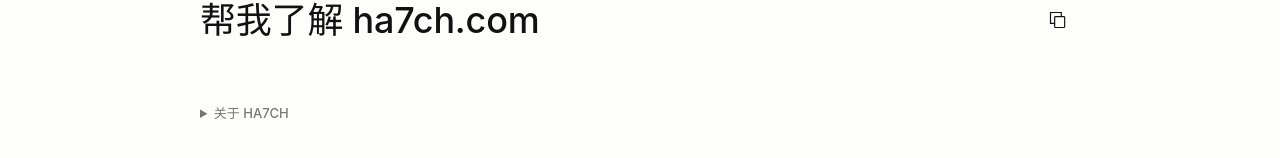
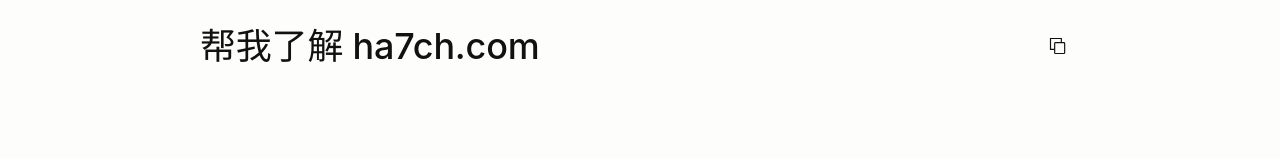
Before and after one commit to HA7CH/ha7ch-home, a Next.js app: page / in a window 1280 px wide. Shown: the part 436-594 px from the top of the page. Built offline with nearby package versions, Linux system fonts and the light colour scheme.

Commit message:
Remove homepage About entry while preserving public resources

```diff
--- a/src/components/PromptHome.module.css
+++ b/src/components/PromptHome.module.css
@@ -23,10 +23,3 @@
 .languageItem[data-highlighted], .languageItem:focus-visible { background: #f1f1ef; }
 .languageItem:focus-visible { box-shadow: inset 0 0 0 1px #aaa; }
 .check { font-size: 14px; }
-.about { margin-top: 8px; color: #777; font-size: 13px; }
-.about summary { width: fit-content; min-height: 44px; padding: 12px 0; cursor: pointer; }
-.about summary:focus-visible { outline: 2px solid #111; outline-offset: 4px; }
-.aboutBody { max-width: 680px; padding: 12px 0 24px; color: #555; line-height: 1.8; font-size: 15px; }
-.aboutBody p + p { margin-top: 16px; }
-.aboutBody nav { display: flex; flex-wrap: wrap; gap: 4px 20px; margin-top: 20px; }
-.aboutBody a { display: inline-flex; align-items: center; min-height: 44px; color: #333; text-decoration: underline; text-underline-offset: 4px; }
--- a/src/components/PromptHome.tsx
+++ b/src/components/PromptHome.tsx
@@ -2,7 +2,6 @@
 
 import { useRef, useState } from "react";
 import { DropdownMenu } from "@cloudflare/kumo/components/dropdown";
-import { homeIntroduction, homeLinks } from "@/content/home-introduction";
 import styles from "./PromptHome.module.css";
 
 export default function PromptHome() {
@@ -52,13 +51,6 @@
         </button>
       </div>
       <p className={styles.status} role="status" aria-live="polite">{status === "copied" ? (en ? "Copied." : "已复制。") : status === "manual" ? (en ? "Text selected. Please copy it manually." : "已选中文本，请手动复制。") : ""}</p>
-      <details className={styles.about}>
-        <summary>{en ? "About HA7CH" : "关于 HA7CH"}</summary>
-        <div className={styles.aboutBody}>
-          {homeIntroduction[language].paragraphs.map(text => <p key={text}>{text}</p>)}
-          <nav aria-label={en ? "Learn more" : "进一步了解"}>{homeLinks.map(link => <a key={link.href} href={link.href}>{link[language]}</a>)}</nav>
-        </div>
-      </details>
     </section>
   </main>;
 }
```
Also changed, not shown: 1 other file (tests, documents, lock files or other folders).
